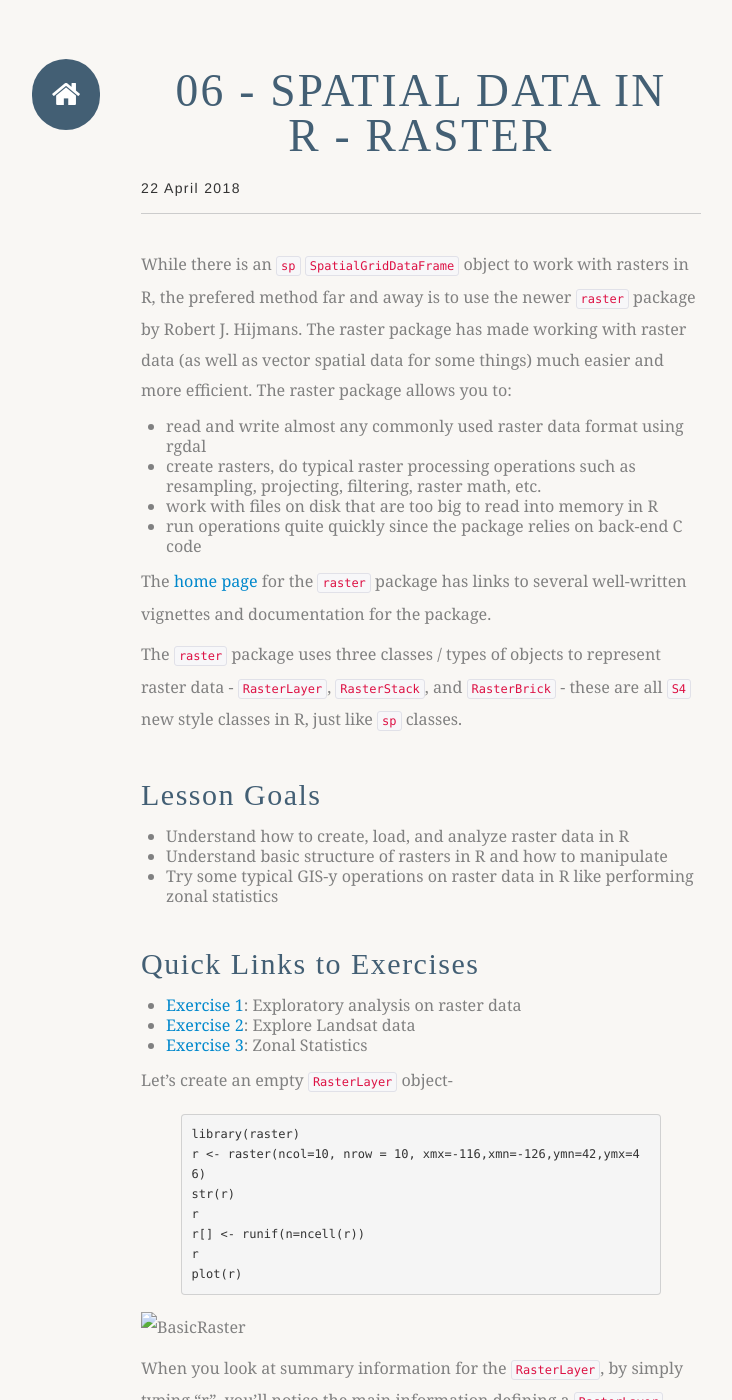
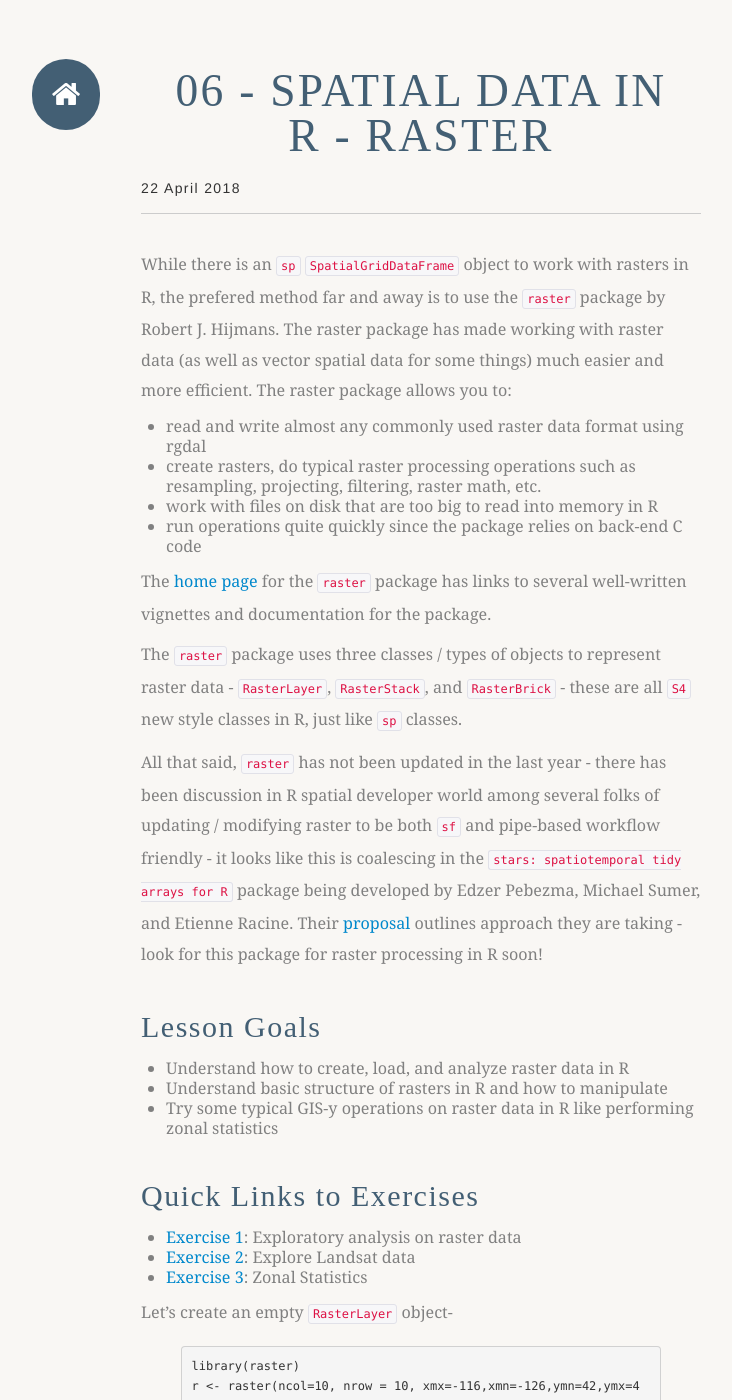
Before and after one commit to mhweber/AWRA_GIS_R_Workshop, a Jekyll site: the page built from _posts/2018-04-22-06-Spatial-Data-Raster.md, in a window 1280 px wide and 1400 px high. Shown: the whole window, without its empty margins (289-1021 px from the left). Built offline with Jekyll 4.4.1, drawn with Linux system fonts in a browser that asks for light colours; nearby versions of some CDN libraries; some web fonts are replaced; library files that are not in the unit come from our copies.

Commit message:
Couple changes to sf and raster posts, change mapping post to quick maps

```diff
--- a/_posts/2018-04-22-06-Spatial-Data-Raster.md
+++ b/_posts/2018-04-22-06-Spatial-Data-Raster.md
@@ -4,7 +4,7 @@ author: Marc Weber
 layout: post_page
 ---
 
-While there is an `sp` `SpatialGridDataFrame` object to work with rasters in R, the prefered method far and away is to use the newer `raster` package by Robert J. Hijmans.  The raster package has made working with raster data (as well as vector spatial data for some things) much easier and more efficient.  The raster package allows you to:
+While there is an `sp` `SpatialGridDataFrame` object to work with rasters in R, the prefered method far and away is to use the `raster` package by Robert J. Hijmans.  The raster package has made working with raster data (as well as vector spatial data for some things) much easier and more efficient.  The raster package allows you to:
 - read and write almost any commonly used raster data format using rgdal
 - create rasters, do typical raster processing operations such as resampling, projecting, filtering, raster math, etc.
 - work with files on disk that are too big to read into memory in R
@@ -13,6 +13,8 @@ While there is an `sp` `SpatialGridDataFrame` object to work with rasters in R,
 The [home page](https://cran.r-project.org/web/packages/raster/) for the `raster` package has links to several well-written vignettes and documentation for the package.
 
 The `raster` package uses three classes / types of objects to represent raster data - `RasterLayer`, `RasterStack`, and `RasterBrick` - these are all `S4` new style classes in R, just like `sp` classes.
+
+All that said, `raster` has not been updated in the last year - there has been discussion in R spatial developer world among several folks of updating / modifying raster to be both `sf` and pipe-based workflow friendly - it looks like this is coalescing in the `stars: spatiotemporal tidy arrays for R` package being developed by Edzer Pebezma, Michael Sumer, and Etienne Racine.  Their [proposal](https://github.com/r-spatial/stars/blob/master/PROPOSAL.md) outlines approach they are taking - look for this package for raster processing in R soon!
 
 ## Lesson Goals
 - Understand how to create, load, and analyze raster data in R
```
Also changed, not shown: _posts/2018-04-22-05-Spatial-Data-In-R-sf.md (+1 -1 lines), _posts/2018-04-22-07-Quick-maps-in-R.md (renamed from _posts/2018-04-22-07-Mapping-in-R.md).
